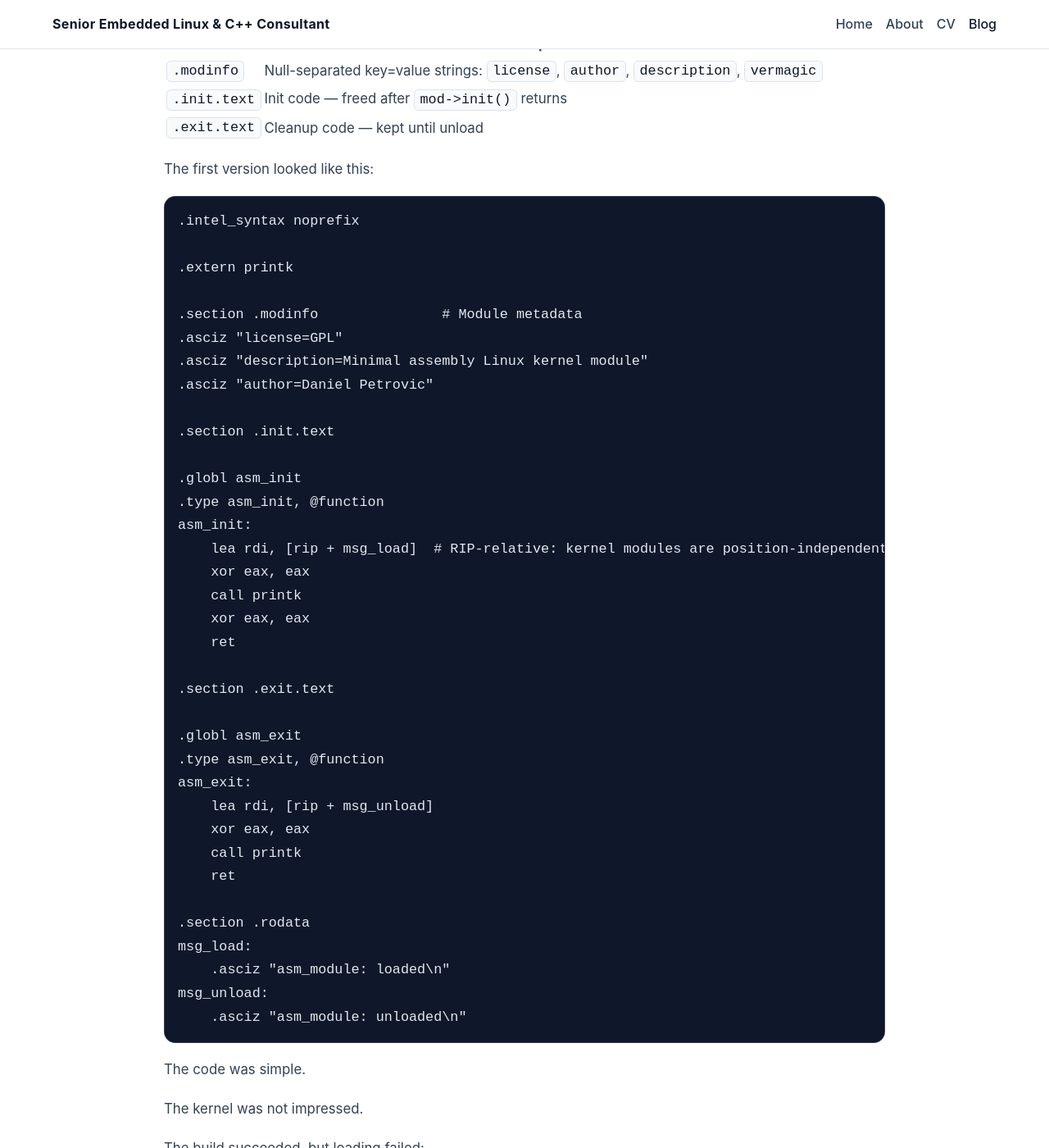
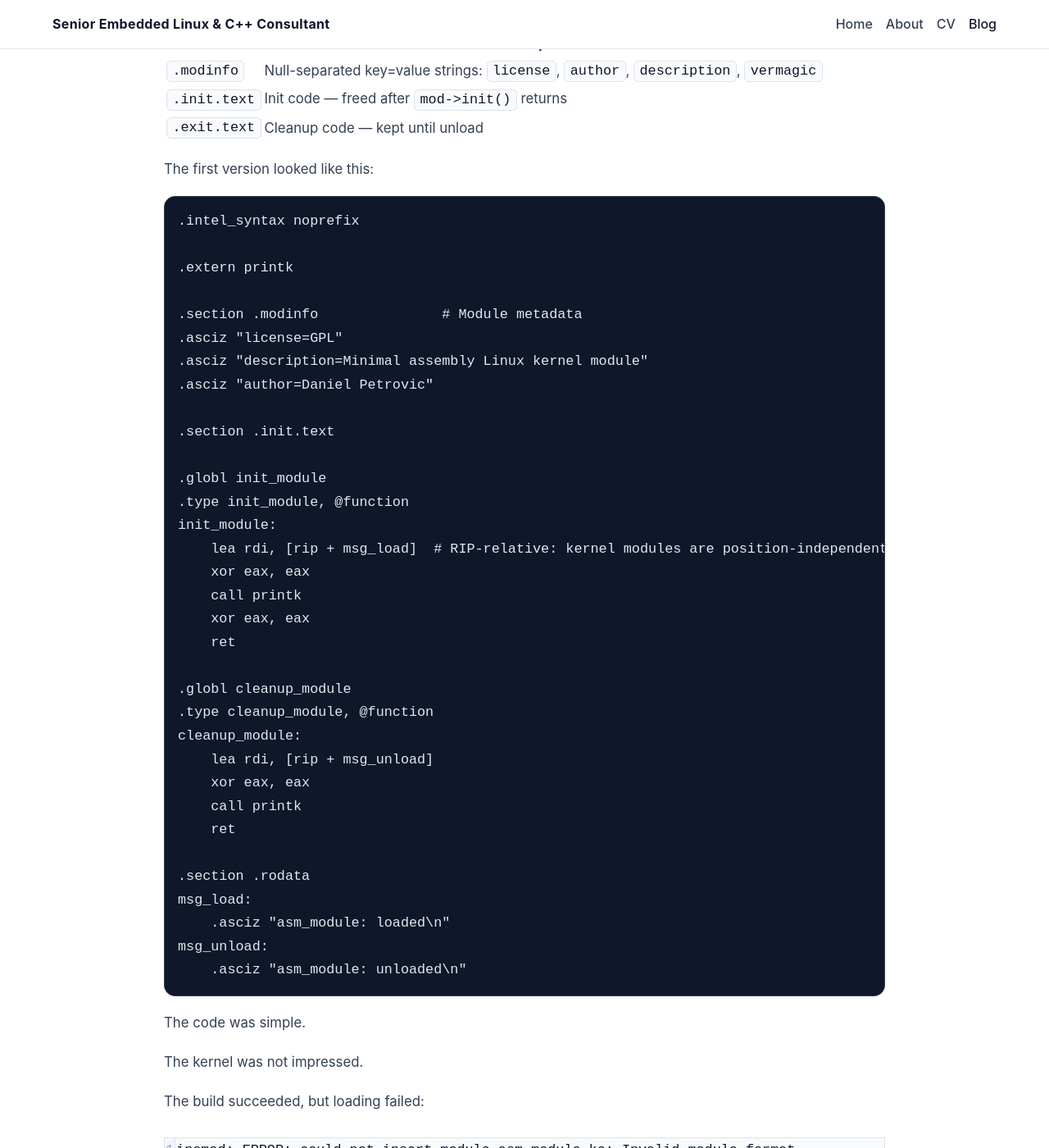
Before and after one commit to daniel-petrovic/daniel-petrovic.github.io, a Jekyll site: the page built from _posts/2026-07-28-building-linux-kernel-module-pure-x86-assembly.md, in a window 1280 px wide and 1400 px high, scrolled down 2473 px. Shown: the whole window at 82% size. Built offline with Jekyll 4.4.1, drawn with Linux system fonts in a browser that asks for light colours; some of the changed text lies outside the part shown.

Commit message:
Fix entry point names to use standard init_module/cleanup_module

````diff
--- a/_posts/2026-07-28-building-linux-kernel-module-pure-x86-assembly.md
+++ b/_posts/2026-07-28-building-linux-kernel-module-pure-x86-assembly.md
@@ -96,20 +96,18 @@ The first version looked like this:
 
 .section .init.text
 
-.globl asm_init
-.type asm_init, @function
-asm_init:
+.globl init_module
+.type init_module, @function
+init_module:
     lea rdi, [rip + msg_load]  # RIP-relative: kernel modules are position-independent
     xor eax, eax
     call printk
     xor eax, eax
     ret
 
-.section .exit.text
-
-.globl asm_exit
-.type asm_exit, @function
-asm_exit:
+.globl cleanup_module
+.type cleanup_module, @function
+cleanup_module:
     lea rdi, [rip + msg_unload]
     xor eax, eax
     call printk
@@ -192,8 +190,8 @@ The `"a"` flag tells the assembler:
 After fixing `.modinfo`, the build continued but `objtool` complained:
 
 ```
-asm_init() is missing an ELF size annotation
-asm_exit() is missing an ELF size annotation
+init_module() is missing an ELF size annotation
+cleanup_module() is missing an ELF size annotation
 ```
 
 In normal assembly, this is perfectly valid:
````
